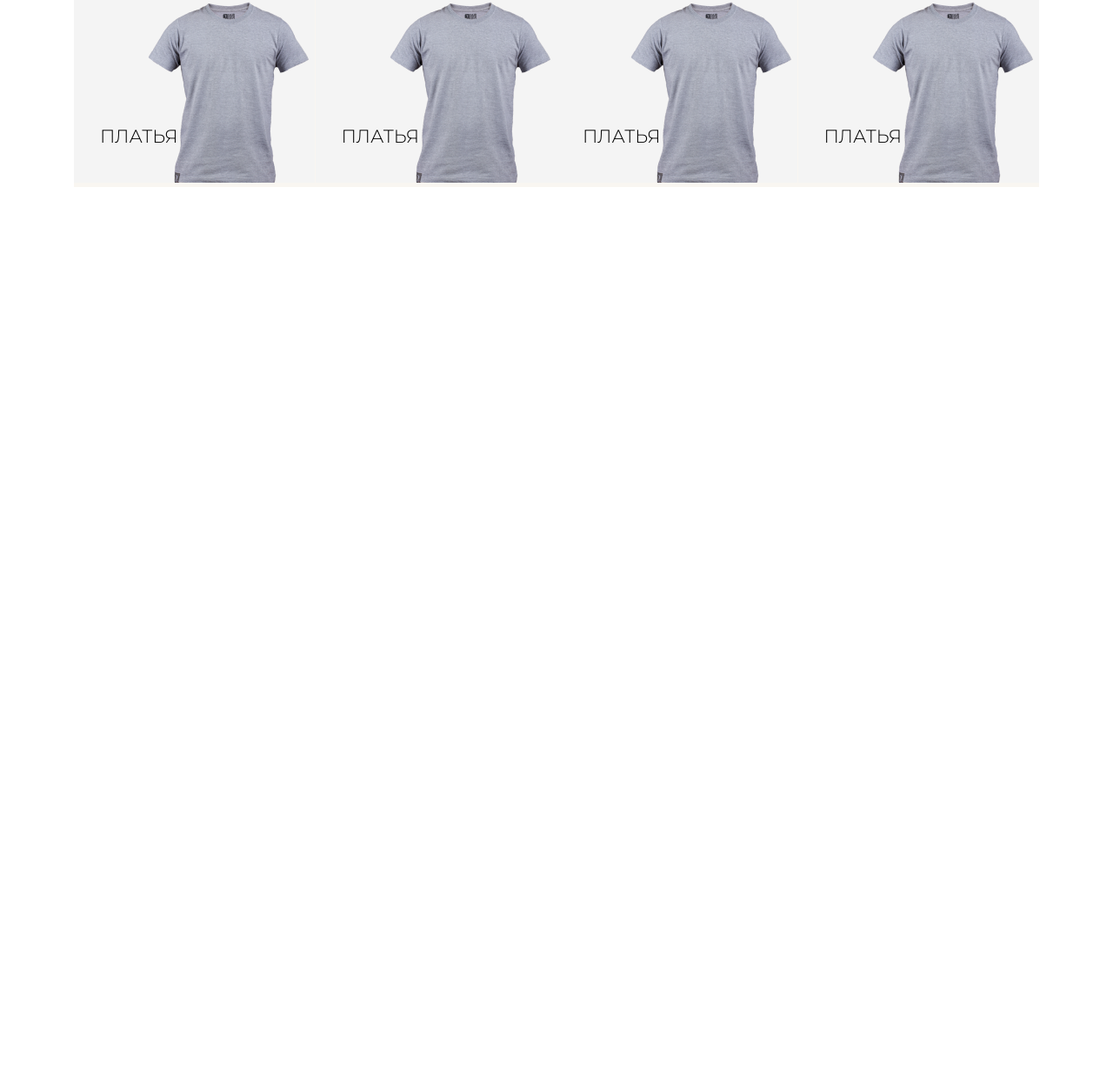
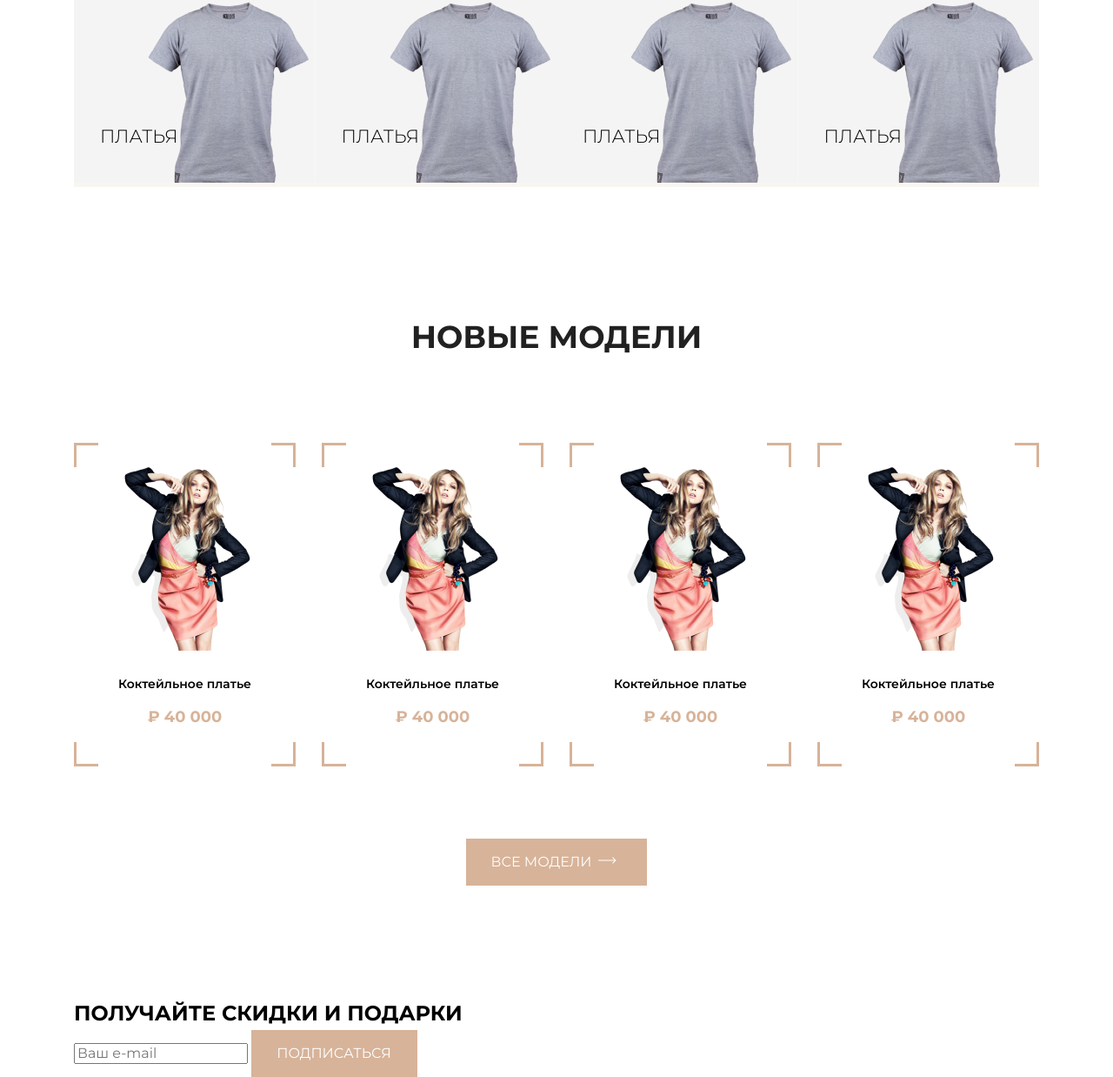
Before and after one commit to zhumamidin/my-projects, a plain HTML site: page The-loop/index.html in a window 1280 px wide. Shown: the part 1637-2875 px from the top of the page at 87% size. Before the commit the page ends 2002 px from the top, so only its background shows below. Drawn offline with nearby package versions, Linux system fonts and the light colour scheme.

Commit message:
Finished new sections and added new style

```diff
--- a/The-loop/index.html
+++ b/The-loop/index.html
@@ -269,6 +269,67 @@
       </div>
     </section>
 
+    <section class="collection">
+      <div class="container">
+        <div class="collection__inner">
+          <h1 class="collection__title">Новые модели</h1>
+          <div class="collection__models">
+            <div class="collection__model">
+              <img
+                class="collection__model-img"
+                src="images/model.png"
+                alt="Model's image"
+              />
+              <a href="#" class="collection__model-link">Коктейльное платье</a>
+              <h3 class="collection__model-subtitle">&#8381; 40 000</h3>
+            </div>
+            <div class="collection__model">
+              <img
+                class="collection__model-img"
+                src="images/model.png"
+                alt="Model's image"
+              />
+              <a href="#" class="collection__model-link">Коктейльное платье</a>
+              <h3 class="collection__model-subtitle">&#8381; 40 000</h3>
+            </div>
+            <div class="collection__model">
+              <img
+                class="collection__model-img"
+                src="images/model.png"
+                alt="Model's image"
+              />
+              <a href="#" class="collection__model-link">Коктейльное платье</a>
+              <h3 class="collection__model-subtitle">&#8381; 40 000</h3>
+            </div>
+            <div class="collection__model">
+              <img
+                class="collection__model-img"
+                src="images/model.png"
+                alt="Model's image"
+              />
+              <a href="#" class="collection__model-link">Коктейльное платье</a>
+              <h3 class="collection__model-subtitle">&#8381; 40 000</h3>
+            </div>
+          </div>
+          <a href="#" class="btn collection__btn">ВСЕ МОДЕЛИ</a>
+        </div>
+      </div>
+    </section>
+
+    <section class="subscribe">
+      <div class="container">
+        <div class="subscribe__inner">
+          <h2 class="subscribe__title">ПОЛУЧАЙТЕ СКИДКИ И ПОДАРКИ</h2>
+          <input
+            class="subscribe__input"
+            type="email"
+            placeholder="Ваш e-mail"
+          />
+          <a href="#" class="btn subscribe__btn">ПОДПИСАТЬСЯ</a>
+        </div>
+      </div>
+    </section>
+
     <script src="https://ajax.googleapis.com/ajax/libs/jquery/3.6.0/jquery.min.js"></script>
     <script src="js/slick.min.js"></script>
     <script src="js/main.js"></script>
--- a/The-loop/scss/blocks/_catalog.scss
+++ b/The-loop/scss/blocks/_catalog.scss
@@ -54,7 +54,6 @@
 
   &__inner-bottom {
     background: $secondary-color;
-    margin-bottom: 150px;
   }
 
   &__bottom-list {
--- /dev/null
+++ b/The-loop/scss/blocks/_collection.scss
@@ -0,0 +1,94 @@
+@import "../vars";
+
+.collection {
+  &__inner {
+    margin: 150px 0;
+    text-align: center;
+  }
+
+  &__title {
+    font-size: 36px;
+    line-height: 44px;
+    font-weight: 700;
+    color: $accent-dark;
+    text-transform: uppercase;
+    text-align: center;
+  }
+
+  &__models {
+    margin: 100px 0;
+    display: grid;
+    grid-template-columns: repeat(4, 1fr);
+    grid-gap: 30px;
+  }
+
+  &__model {
+    position: relative;
+    padding: 25px;
+    max-width: 255px;
+    border: 3px solid $accent-color;
+    text-align: center;
+  }
+
+  &__model::before {
+    content: "";
+    position: absolute;
+    left: 25px;
+    right: 25px;
+    top: -3px;
+    bottom: -3px;
+    background: transparent;
+    border-top: 3px solid $light;
+    border-bottom: 3px solid $light;
+  }
+
+  &__model::after {
+    content: "";
+    position: absolute;
+    top: 25px;
+    bottom: 25px;
+    left: -3px;
+    right: -3px;
+    background: transparent;
+    border-left: 3px solid $light;
+    border-right: 3px solid $light;
+  }
+
+  &__model-img {
+    padding-bottom: 25px;
+  }
+
+  &__model-link {
+    position: relative;
+    z-index: 1;
+    text-decoration: none;
+    font-size: 14px;
+    line-height: 17px;
+    font-weight: 600;
+    color: $dark;
+  }
+
+  &__model-subtitle {
+    font-size: 18px;
+    line-height: 22px;
+    font-weight: 700;
+    color: $accent-color;
+    text-transform: uppercase;
+  }
+
+  &__btn {
+    position: relative;
+    padding-right: 64px;
+  }
+
+  &__btn::after {
+    position: absolute;
+    content: "";
+    width: 21px;
+    height: 8px;
+    top: 21px;
+    right: 35px;
+    background: url(../../images/Arrow.svg);
+    background-position: center;
+  }
+}
--- /dev/null
+++ b/The-loop/scss/blocks/_subscribe.scss
@@ -0,0 +1 @@
+@import "../vars";
--- a/The-loop/scss/main.scss
+++ b/The-loop/scss/main.scss
@@ -7,3 +7,5 @@
 @import "blocks/btn";
 @import "blocks/info";
 @import "blocks/catalog";
+@import "blocks/collection";
+@import "blocks/subscribe";
```
Also changed, not shown: The-loop/css/main.min.css, The-loop/images/model.png (added).
